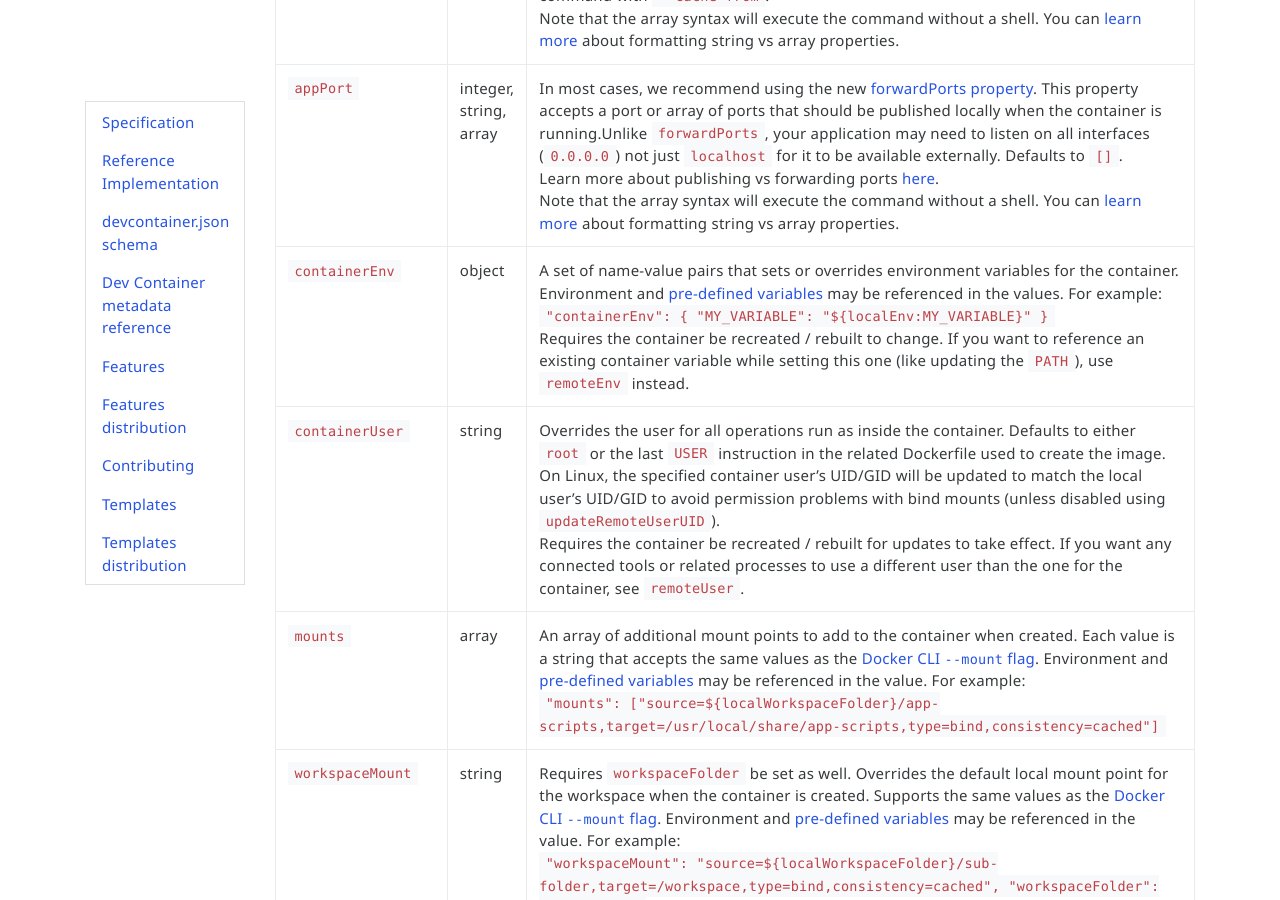
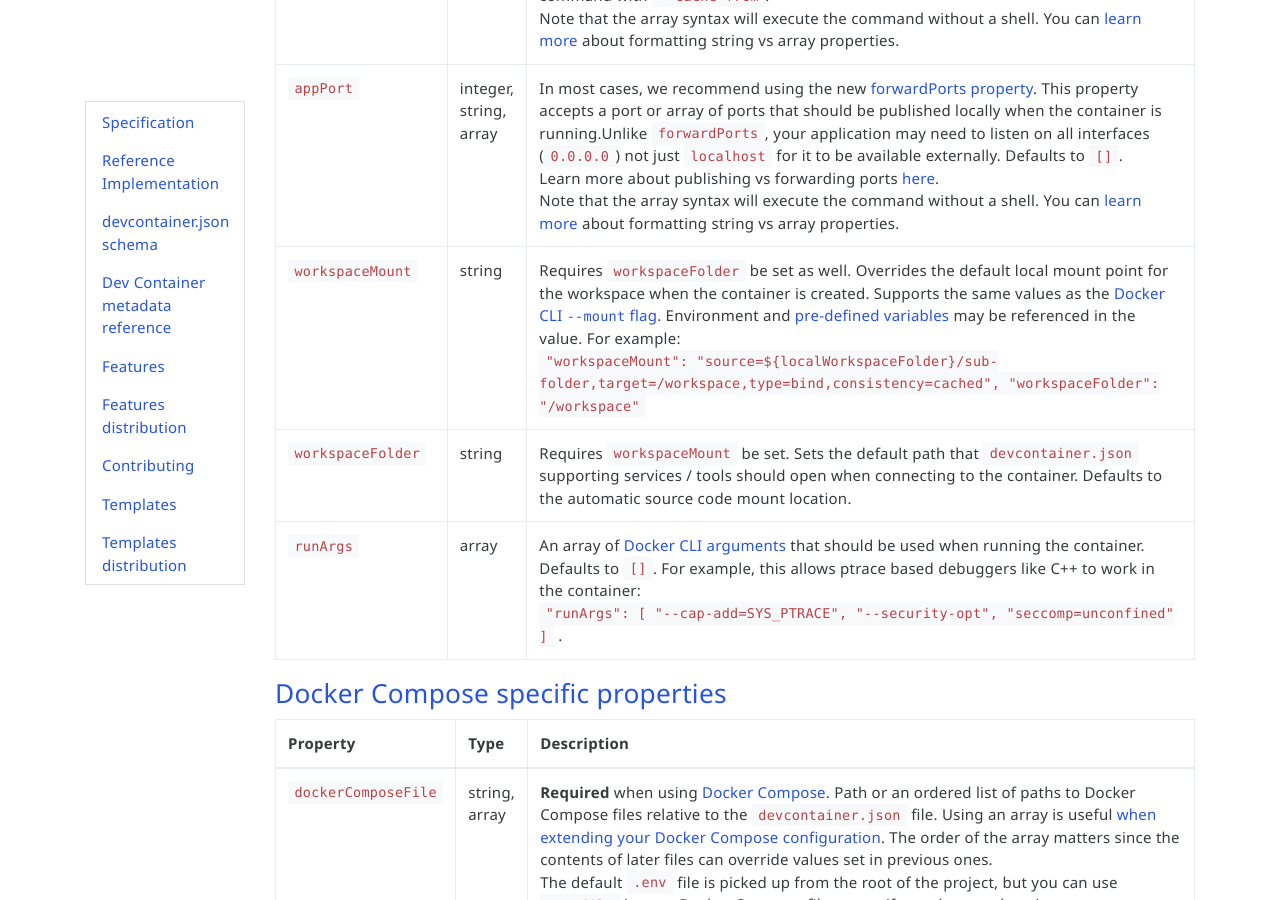
Before and after one commit to devcontainers/devcontainers.github.io, a Jekyll site: the page built from _implementors/json_reference.md, in a window 1280 px wide and 900 px high, scrolled down 3973 px. Built offline with Jekyll 4.4.1, drawn with Linux system fonts in a browser that asks for light colours; nearby versions of some CDN libraries; comment, search, counter and statistics services are not loaded.

Commit message:
Remove scenario specific properties that are now general

```diff
--- a/_implementors/json_reference.md
+++ b/_implementors/json_reference.md
@@ -51,9 +51,6 @@ The focus of `devcontainer.json` is to describe how to enrich a container for th
 | `build.target` | string | A string that specifies a [Docker image build target](https://docs.docker.com/engine/reference/commandline/build/#specifying-target-build-stage---target) that should be passed when building a Dockerfile. Defaults to not set. For example: `"build": { "target": "development" }` |
 | `build.cacheFrom` | string,<br>array | A string or array of strings that specify one or more images to use as caches when building the image. Cached image identifiers are passed to the `docker build` command with `--cache-from`.<br>Note that the array syntax will execute the command without a shell. You can [learn more](#formatting-string-vs-array-properties) about formatting string vs array properties. |
 | `appPort` | integer,<br>string,<br>array |  In most cases, we recommend using the new [forwardPorts property](#general-properties). This property accepts a port or array of ports that should be published locally when the container is running.Unlike `forwardPorts`, your application may need to listen on all interfaces (`0.0.0.0`) not just `localhost` for it to be available externally. Defaults to `[]`.<br>Learn more about publishing vs forwarding ports [here](#publishing-vs-forwarding-ports).<br>Note that the array syntax will execute the command without a shell. You can [learn more](#formatting-string-vs-array-properties) about formatting string vs array properties. |
-| `containerEnv` | object | A set of name-value pairs that sets or overrides environment variables for the container. Environment and [pre-defined variables](#variables-in-devcontainerjson) may be referenced in the values. For example:<br/> `"containerEnv": { "MY_VARIABLE": "${localEnv:MY_VARIABLE}" }`<br /> Requires the container be recreated / rebuilt to change. If you want to reference an existing container variable while setting this one (like updating the `PATH`), use `remoteEnv` instead. |
-| `containerUser` | string | Overrides the user for all operations run as inside the container. Defaults to either `root` or the last `USER` instruction in the related Dockerfile used to create the image.<br>On Linux, the specified container user's UID/GID will be updated to match the local user's UID/GID to avoid permission problems with bind mounts (unless disabled using `updateRemoteUserUID`).<br>Requires the container be recreated / rebuilt for updates to take effect. If you want any connected tools or related processes to use a different user than the one for the container, see `remoteUser`. |
-| `mounts` | array | An array of additional mount points to add to the container when created. Each value is a string that accepts the same values as the [Docker CLI `--mount` flag](https://docs.docker.com/engine/reference/commandline/run/#add-bind-mounts-or-volumes-using-the---mount-flag). Environment and [pre-defined variables](#variables-in-devcontainerjson) may be referenced in the value. For example:<br />`"mounts": ["source=${localWorkspaceFolder}/app-scripts,target=/usr/local/share/app-scripts,type=bind,consistency=cached"]` |
 | `workspaceMount` | string | Requires `workspaceFolder` be set as well. Overrides the default local mount point for the workspace when the container is created. Supports the same values as the [Docker CLI `--mount` flag](https://docs.docker.com/engine/reference/commandline/run/#add-bind-mounts-or-volumes-using-the---mount-flag). Environment and [pre-defined variables](#variables-in-devcontainerjson) may be referenced in the value. For example: <br />`"workspaceMount": "source=${localWorkspaceFolder}/sub-folder,target=/workspace,type=bind,consistency=cached", "workspaceFolder": "/workspace"` |
 | `workspaceFolder` | string | Requires `workspaceMount` be set. Sets the default path that `devcontainer.json` supporting services / tools should open when connecting to the container. Defaults to the automatic source code mount location. |
 | `runArgs` | array | An array of [Docker CLI arguments](https://docs.docker.com/engine/reference/commandline/run/) that should be used when running the container. Defaults to `[]`. For example, this allows ptrace based debuggers like C++ to work in the container:<br /> `"runArgs": [ "--cap-add=SYS_PTRACE", "--security-opt", "seccomp=unconfined" ]` . |
```
